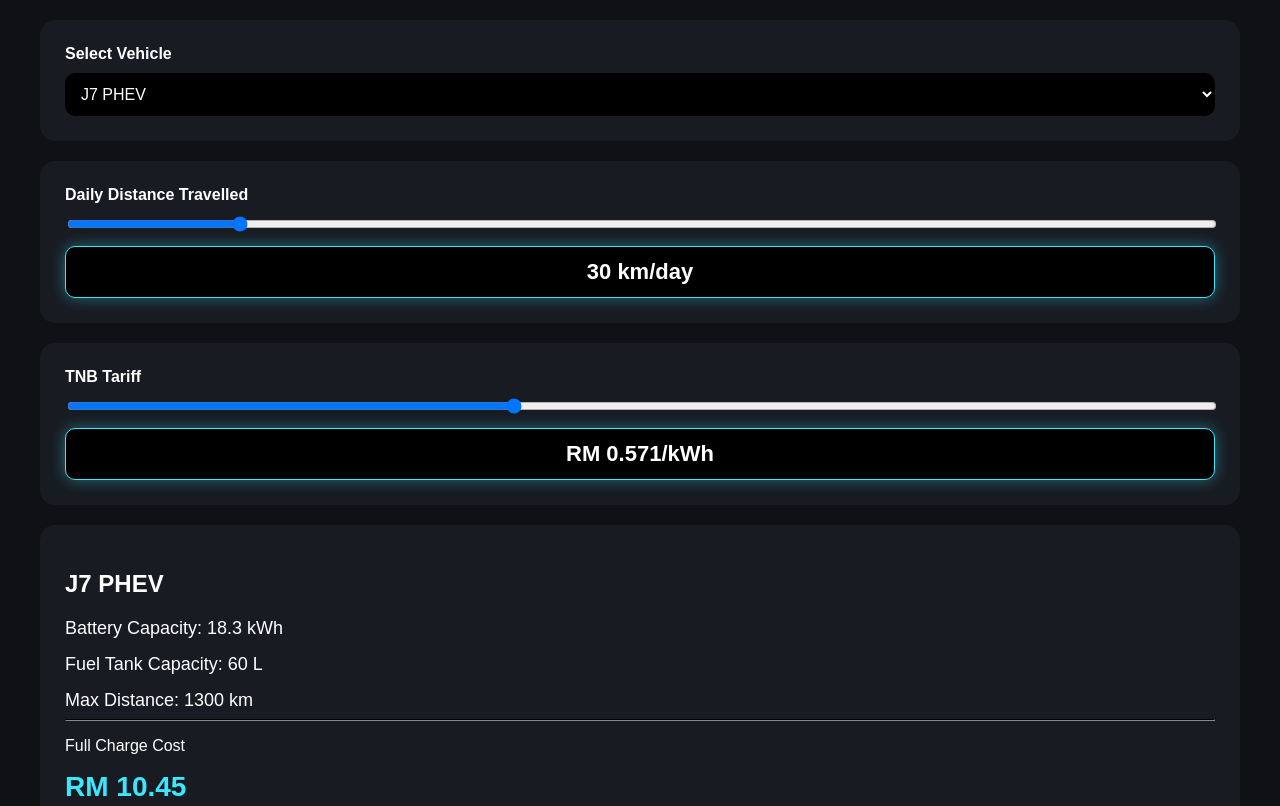
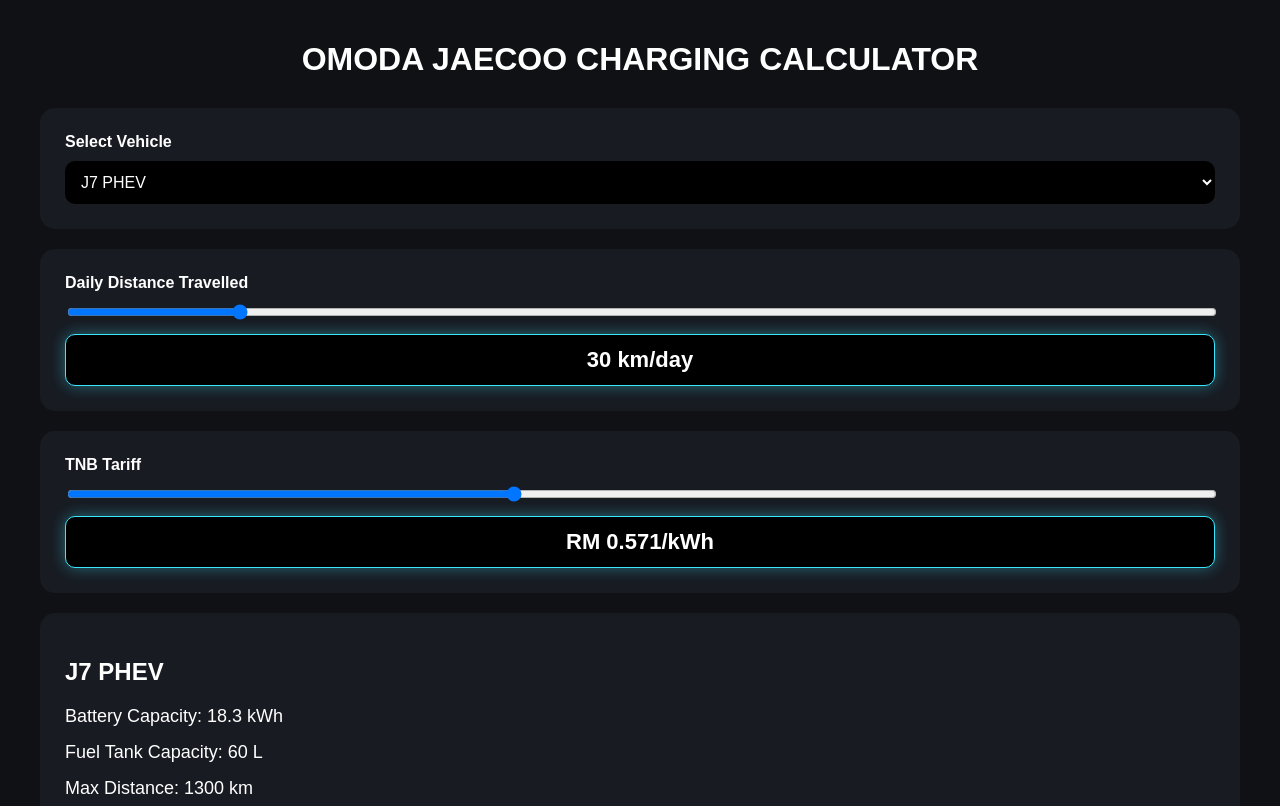
Before and after one commit to ojsalestraining/phev-calculator, a plain HTML site: page index.html in a window 1280 px wide. Shown: the top 806 px of the page. Drawn offline with Linux system fonts and the light colour scheme.

Commit message:
Update index.html

```diff
--- a/index.html
+++ b/index.html
@@ -90,7 +90,7 @@
 
 <div class="container">
 
-<h1OMODA JAECOO CHARGING CALCULATOR</h1>
+<h1>OMODA JAECOO CHARGING CALCULATOR</h1>
 
 <div class="card">
 
```
